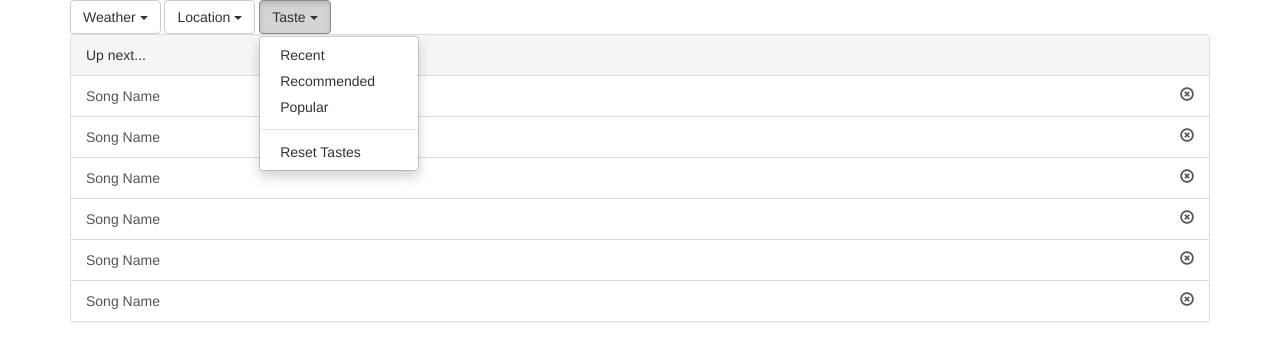
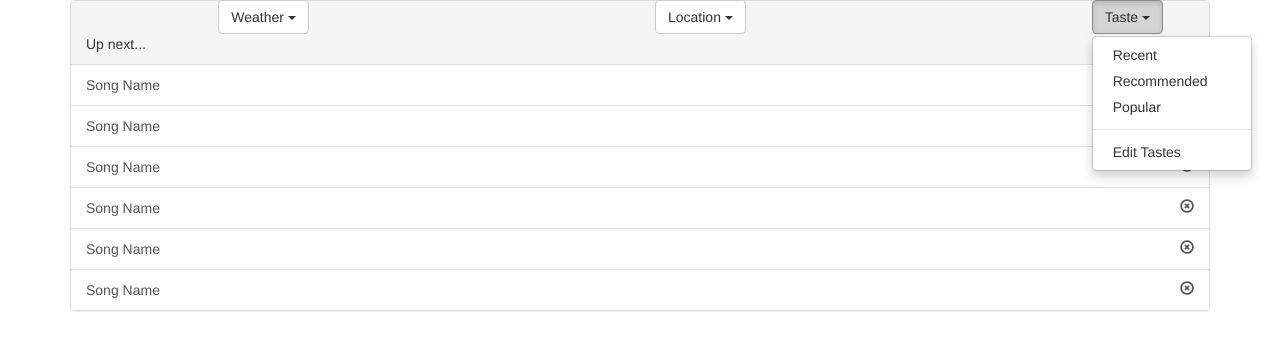
Before and after one commit to abenba01/inTune, a plain HTML site: page main.html in a window 1280 px wide. Both pictures are taken after a click on the button "Taste". Drawn offline with nearby package versions, Linux system fonts and the light colour scheme.

Commit message:
AS buttons now offset in columns

```diff
--- a/main.html
+++ b/main.html
@@ -10,8 +10,9 @@
 <head>
 <body>
 
-	<div class="container center-block" id = "dropdown_buttons">
+	<div class="row" id = "dropdown_buttons">
 		<!--weather-->
+		<div class="col-md-2 col-md-offset-2">
 			<div class="btn-group">
 		 	 <button type="button" class="btn btn-default dropdown-toggle" data-toggle="dropdown" aria-haspopup="true" aria-expanded="false">
 		   		Weather <span class="caret"></span>
@@ -25,8 +26,10 @@
 		  	  <li><a href="#">My Location</a></li>
 		 	 </ul>
 			</div>
+		</div>
 
 		<!--location-->
+		<div class="col-md-2 col-md-offset-2">
 			<div class="btn-group">
 		 	 <button type="button" class="btn btn-default dropdown-toggle"  data-toggle="dropdown" aria-haspopup="true" aria-expanded="false">
 		 	   Location <span class="caret"></span>
@@ -43,8 +46,10 @@
 		  	  <li><a href="#">Search Locations</a></li>
 		 	 </ul>
 			</div>
+		</div>
 
 		<!--taste-->
+		<div class="col-md-2 col-md-offset-2">
 			<div class="btn-group">
 			  <button type="button" class="btn btn-default dropdown-toggle" data-toggle="dropdown" aria-haspopup="true" aria-expanded="false">
 		   	 Taste <span class="caret"></span>
@@ -54,7 +59,7 @@
 		 	  <li><a href="#">Recommended</a></li>
 		  	  <li><a href="#">Popular</a></li>
 		      <li role="separator" class="divider"></li>
-		    <li><a href="#">Reset Tastes</a></li>
+		      <li><a href="#">Edit Tastes</a></li>
 		 	 </ul>
 			</div>
 		</div>
```
Lines whose indentation alone changed are shown as unchanged.
